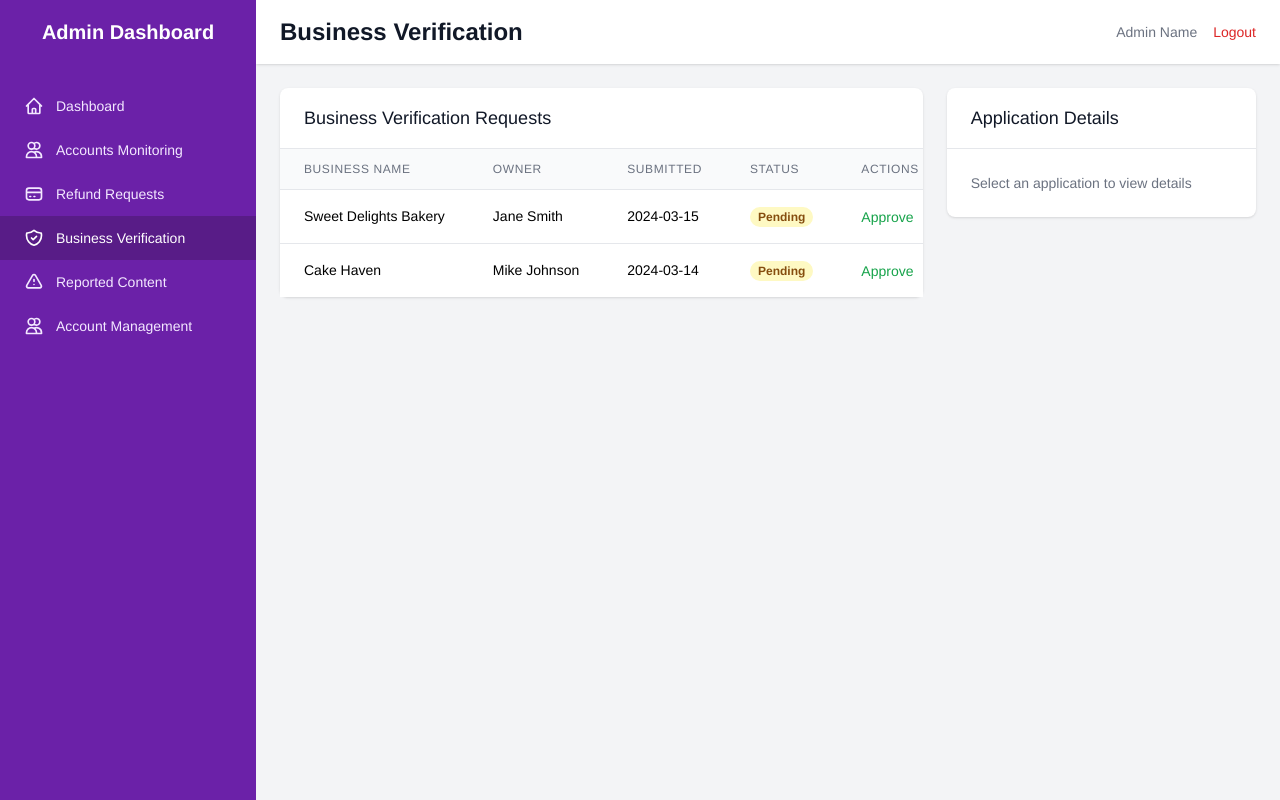
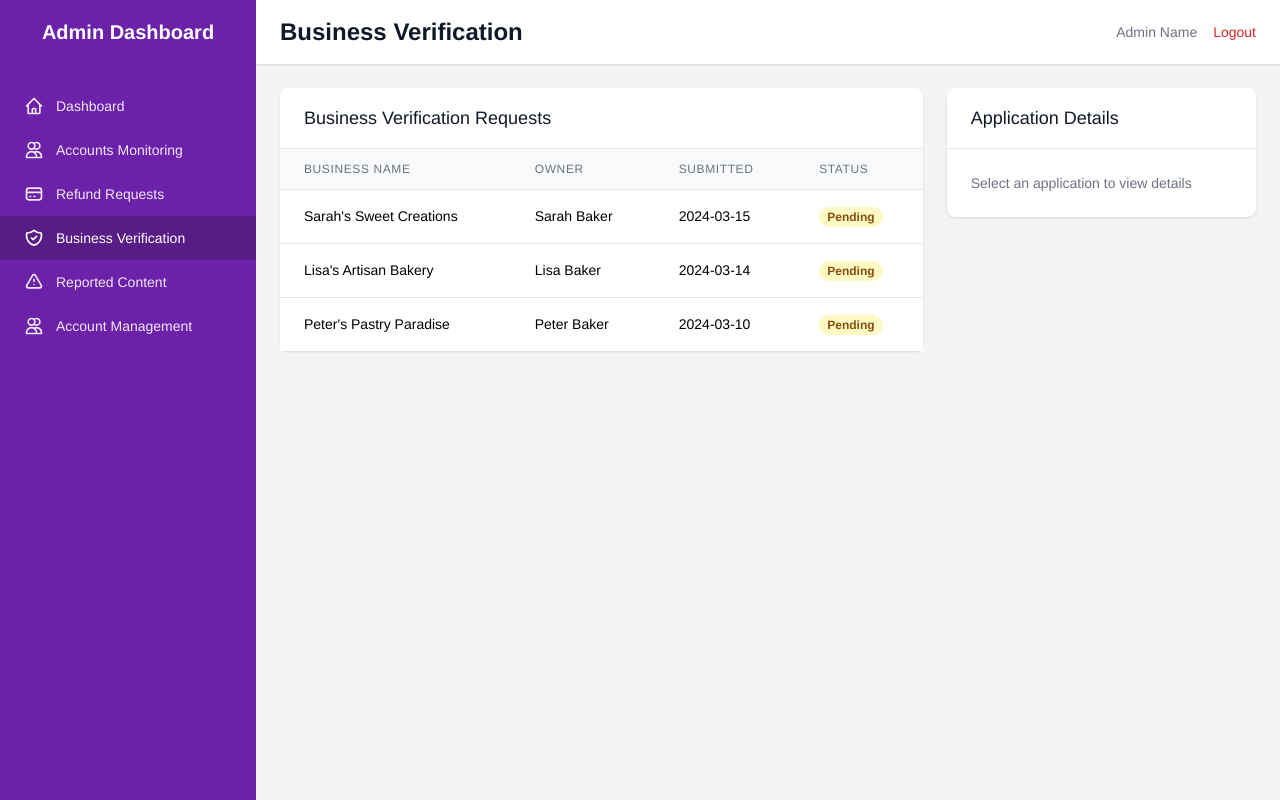
Before and after one commit to BryanIanRamos/Cake-Area, a React (Vite) app: page /admin/verification in a window 1280 px wide. Built offline with nearby package versions, Linux system fonts and the light colour scheme.

Commit message:
Add: ✅ Integrate data and add functionality

```diff
--- /dev/null
+++ b/src/data/busVerificationData.jsx
@@ -0,0 +1,98 @@
+// Export business verification data table
+export const busVerificationData = {
+  verificationRequests: [
+    {
+      verification_id: 1,
+      bus_id: null, // null because business isn't created until verified
+      user_id: 2, // References sarah.baker@email.com
+      businessName: "Sarah's Sweet Creations",
+      ownerName: "Sarah Baker",
+      dateSubmitted: "2024-03-15",
+      status: "Pending", // Status types: Pending, Approved, Rejected
+      documents: {
+        permit: "business-permit-sarah.jpg",
+        license: "food-license-sarah.jpg",
+        certification: "health-cert-sarah.jpg"
+      },
+      details: {
+        address: "123 Baker Street, Cake City",
+        phone: "+63 912 345 6789",
+        email: "sarah.baker@email.com",
+        businessType: "Home Bakery",
+        yearsInOperation: "2",
+        taxId: "TAX123456789"
+      }
+    },
+    {
+      verification_id: 2,
+      bus_id: null,
+      user_id: 6, // References lisa.baker@email.com
+      businessName: "Lisa's Artisan Bakery",
+      ownerName: "Lisa Baker",
+      dateSubmitted: "2024-03-14",
+      status: "Pending",
+      documents: {
+        permit: "business-permit-lisa.jpg",
+        license: "food-license-lisa.jpg",
+        certification: "health-cert-lisa.jpg"
+      },
+      details: {
+        address: "456 Pastry Lane, Dessert Town",
+        phone: "+63 923 456 7890",
+        email: "lisa.baker@email.com",
+        businessType: "Commercial Bakery",
+        yearsInOperation: "3",
+        taxId: "TAX987654321"
+      }
+    },
+    {
+      verification_id: 3,
+      bus_id: null,
+      user_id: 9, // References peter.baker@email.com
+      businessName: "Peter's Pastry Paradise",
+      ownerName: "Peter Baker",
+      dateSubmitted: "2024-03-10",
+      status: "Pending",
+      documents: {
+        permit: "business-permit-peter.jpg",
+        license: "food-license-peter.jpg",
+        certification: "health-cert-peter.jpg"
+      },
+      details: {
+        address: "789 Bread Street, Pastry City",
+        phone: "+63 934 567 8901",
+        email: "peter.baker@email.com",
+        businessType: "Specialty Bakery",
+        yearsInOperation: "5",
+        taxId: "TAX456789123"
+      }
+    }
+  ]
+};
+
+// Helper function to update verification status
+export const updateVerificationStatus = (verificationId, newStatus) => {
+  const request = busVerificationData.verificationRequests.find(
+    req => req.verification_id === verificationId
+  );
+  if (request) {
+    request.status = newStatus;
+    // In a real application, this would persist to a database
+    return true;
+  }
+  return false;
+};
+
+// Helper function to get verification request by user ID
+export const getVerificationByUserId = (userId) => {
+  return busVerificationData.verificationRequests.find(
+    req => req.user_id === userId
+  );
+};
+
+// Helper function to get all pending verifications
+export const getPendingVerifications = () => {
+  return busVerificationData.verificationRequests.filter(
+    req => req.status === "Pending"
+  );
+};
--- a/src/pages/admin/BusinessVerification.jsx
+++ b/src/pages/admin/BusinessVerification.jsx
@@ -1,66 +1,85 @@
-import { useState } from 'react';
+import { useState, useEffect } from 'react';
 import AdminLayout from '../../components/admin/AdminLayout';
+import { busVerificationData, updateVerificationStatus } from '../../data/busVerificationData';
+import { userData } from '../../data/userDataTbl';
 
 const BusinessVerification = () => {
   const [selectedApplication, setSelectedApplication] = useState(null);
   const [viewImage, setViewImage] = useState(null);
+  const [verificationRequests, setVerificationRequests] = useState(
+    busVerificationData.verificationRequests
+  );
 
-  const verificationRequests = [
-    {
-      id: 1,
-      businessName: "Sweet Delights Bakery",
-      ownerName: "Jane Smith",
-      dateSubmitted: "2024-03-15",
-      status: "Pending",
-      documents: {
-        permit: "business-permit.jpg",
-        license: "food-license.jpg",
-        certification: "health-cert.jpg"
-      },
-      details: {
-        address: "123 Baker Street, Cake City",
-        phone: "+44 1234 567890",
-        email: "jane@sweetdelights.com",
-        businessType: "Bakery",
-        yearsInOperation: "2",
-        taxId: "TAX123456789"
-      }
-    },
-    {
-      id: 2,
-      businessName: "Cake Haven",
-      ownerName: "Mike Johnson",
-      dateSubmitted: "2024-03-14",
-      status: "Pending",
-      documents: {
-        permit: "permit-ch.jpg",
-        license: "license-ch.jpg",
-        certification: "cert-ch.jpg"
-      },
-      details: {
-        address: "456 Pastry Lane, Dessert Town",
-        phone: "+44 9876 543210",
-        email: "mike@cakehaven.com",
-        businessType: "Home Bakery",
-        yearsInOperation: "1",
-        taxId: "TAX987654321"
-      }
-    }
-  ];
+  const showToast = (message, type) => {
+    setToast({
+      show: true,
+      message,
+      type
+    });
+
+    setTimeout(() => {
+      setToast(prev => ({ ...prev, show: false }));
+    }, 2000);
+  };
 
   const handleVerification = (id, action) => {
-    console.log(`${action} application:`, id);
-    // Implement verification logic
+    const request = verificationRequests.find(req => req.verification_id === id);
+
+    if (!request || request.status !== 'Pending') {
+      showToast(
+        `This application has already been ${request.status.toLowerCase()}.`,
+        "warning"
+      );
+      return;
+    }
+
+    const newStatus = action === 'approve' ? 'Approved' : 'Rejected';
+    const success = updateVerificationStatus(id, newStatus);
+
+    if (success) {
+      setVerificationRequests(prevRequests =>
+        prevRequests.map(request =>
+          request.verification_id === id
+            ? { ...request, status: newStatus }
+            : request
+        )
+      );
+
+      if (selectedApplication && selectedApplication.verification_id === id) {
+        setSelectedApplication(prev => ({
+          ...prev,
+          status: newStatus
+        }));
+      }
+
+      showToast(
+        `Application ${id} has been ${action === 'approve' ? 'approved' : 'rejected'} successfully.`,
+        action === 'approve' ? "success" : "error"
+      );
+    }
   };
 
   const handleImageView = (imageUrl) => {
     setViewImage(imageUrl);
   };
 
+  const [toast, setToast] = useState({
+    show: false,
+    message: "",
+    type: "success"
+  });
+
+  useEffect(() => {
+    return () => {
+      if (toast.show) {
+        setToast(prev => ({ ...prev, show: false }));
+      }
+    };
+  }, []);
+
   return (
     <AdminLayout>
       <div className="grid grid-cols-1 lg:grid-cols-3 gap-6">
-        {/* Applications List */}
         <div className="lg:col-span-2">
           <div className="bg-white rounded-lg shadow">
             <div className="px-6 py-4 border-b border-gray-200">
@@ -82,15 +101,12 @@ const BusinessVerification = () => {
                     <th className="px-6 py-3 text-left text-xs font-medium text-gray-500 uppercase tracking-wider">
                       Status
                     </th>
-                    <th className="px-6 py-3 text-left text-xs font-medium text-gray-500 uppercase tracking-wider">
-                      Actions
-                    </th>
                   </tr>
                 </thead>
                 <tbody className="bg-white divide-y divide-gray-200">
                   {verificationRequests.map((request) => (
                     <tr
-                      key={request.id}
+                      key={request.verification_id}
                       onClick={() => setSelectedApplication(request)}
                       className="cursor-pointer hover:bg-gray-50"
                     >
@@ -98,29 +114,13 @@ const BusinessVerification = () => {
                       <td className="px-6 py-4 whitespace-nowrap">{request.ownerName}</td>
                       <td className="px-6 py-4 whitespace-nowrap">{request.dateSubmitted}</td>
                       <td className="px-6 py-4 whitespace-nowrap">
-                        <span className="px-2 inline-flex text-xs leading-5 font-semibold rounded-full bg-yellow-100 text-yellow-800">
+                        <span className={`px-2 inline-flex text-xs leading-5 font-semibold rounded-full
+                          ${request.status === 'Pending' ? 'bg-yellow-100 text-yellow-800' :
+                            request.status === 'Approved' ? 'bg-green-100 text-green-800' :
+                            'bg-red-100 text-red-800'}`}
+                        >
                           {request.status}
                         </span>
-                      </td>
-                      <td className="px-6 py-4 whitespace-nowrap text-sm">
-                        <button
-                          onClick={(e) => {
-                            e.stopPropagation();
-                            handleVerification(request.id, 'approve');
-                          }}
-                          className="text-green-600 hover:text-green-900 mr-3"
-                        >
-                          Approve
-                        </button>
-                        <button
-                          onClick={(e) => {
-                            e.stopPropagation();
-                            handleVerification(request.id, 'reject');
-                          }}
-                          className="text-red-600 hover:text-red-900"
-                        >
-                          Reject
-                        </button>
                       </td>
                     </tr>
                   ))}
@@ -130,7 +130,6 @@ const BusinessVerification = () => {
           </div>
         </div>
 
-        {/* Application Details */}
         <div className="lg:col-span-1">
           <div className="bg-white rounded-lg shadow">
             <div className="px-6 py-4 border-b border-gray-200">
@@ -181,20 +180,43 @@ const BusinessVerification = () => {
                     </div>
                   </div>
 
+                  <div className="mb-4">
+                    <h3 className="text-sm font-medium text-gray-500 mb-2">Status</h3>
+                    <span className={`px-3 py-1 text-sm font-medium rounded-full
+                      ${selectedApplication.status === 'Pending' ? 'bg-yellow-100 text-yellow-800' :
+                        selectedApplication.status === 'Approved' ? 'bg-green-100 text-green-800' :
+                        'bg-red-100 text-red-800'}`}
+                    >
+                      {selectedApplication.status}
+                    </span>
+                  </div>
+
+                  {selectedApplication.status === 'Pending' && (
                     <div className="pt-4 space-y-3">
                       <button
-                      onClick={() => handleVerification(selectedApplication.id, 'approve')}
+                        onClick={() => handleVerification(selectedApplication.verification_id, 'approve')}
                         className="w-full bg-green-600 text-white px-4 py-2 rounded-md hover:bg-green-700"
                       >
                         Approve Application
                       </button>
                       <button
-                      onClick={() => handleVerification(selectedApplication.id, 'reject')}
+                        onClick={() => handleVerification(selectedApplication.verification_id, 'reject')}
                         className="w-full bg-red-600 text-white px-4 py-2 rounded-md hover:bg-red-700"
                       >
                         Reject Application
                       </button>
                     </div>
+                  )}
+
+                  {selectedApplication.status !== 'Pending' && (
+                    <div className="pt-4">
+                      <p className={`text-center font-medium
+                        ${selectedApplication.status === 'Approved' ? 'text-green-600' : 'text-red-600'}`}
+                      >
+                        This application has been {selectedApplication.status.toLowerCase()}
+                      </p>
+                    </div>
+                  )}
                 </div>
               ) : (
                 <p className="text-gray-500 text-sm">Select an application to view details</p>
@@ -204,7 +226,6 @@ const BusinessVerification = () => {
         </div>
       </div>
 
-      {/* Image Preview Modal */}
       {viewImage && (
         <div className="fixed inset-0 bg-black bg-opacity-50 flex items-center justify-center z-50" onClick={() => setViewImage(null)}>
           <div className="bg-white p-4 rounded-lg max-w-2xl max-h-[90vh] overflow-auto">
@@ -218,6 +239,19 @@ const BusinessVerification = () => {
           </div>
         </div>
       )}
+
+      {toast.show && (
+        <div
+          className={`fixed bottom-4 right-4 px-4 py-2 rounded-lg shadow-lg
+            ${toast.type === 'success' ? 'bg-green-500' :
+              toast.type === 'error' ? 'bg-red-500' :
+              'bg-yellow-500'}
+            text-white
+            transition-opacity duration-300 ease-in-out`}
+        >
+          <p>{toast.message}</p>
+        </div>
+      )}
     </AdminLayout>
   );
 };
```
Lines whose indentation alone changed are shown as unchanged.
